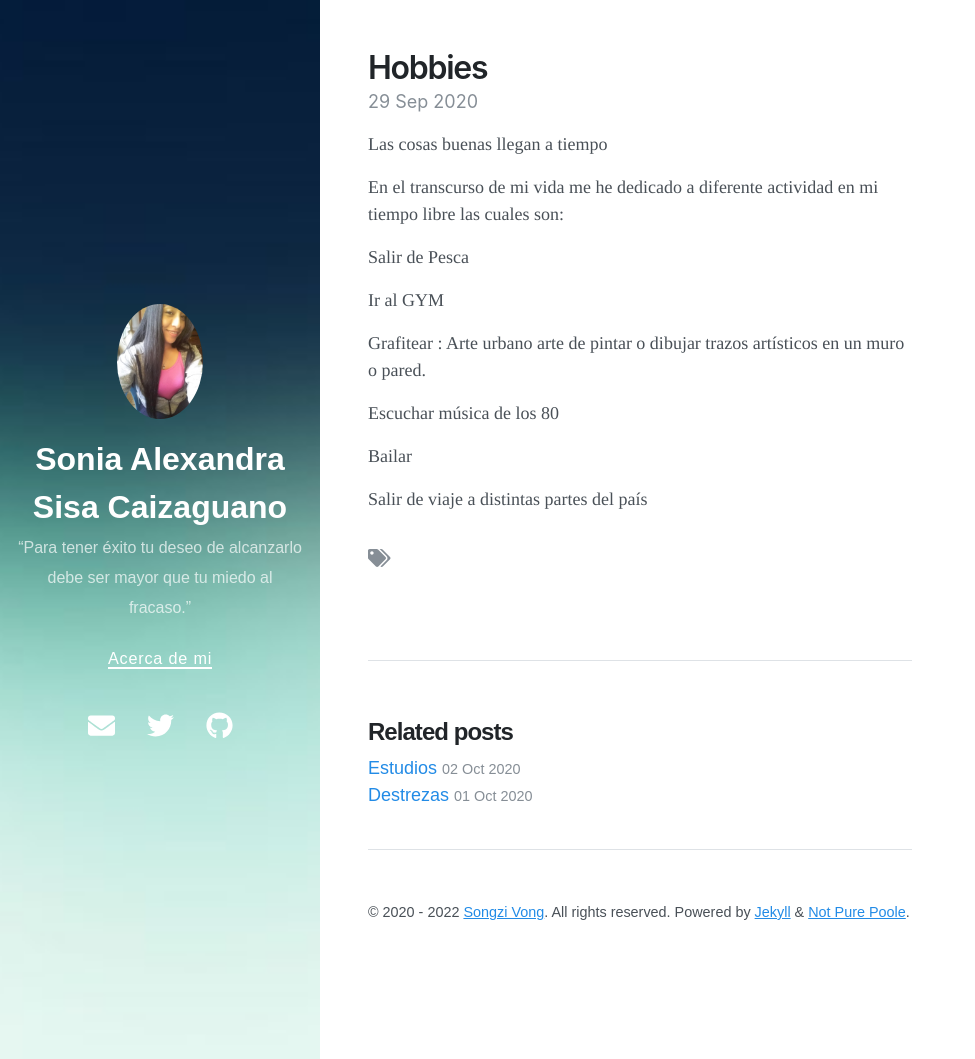
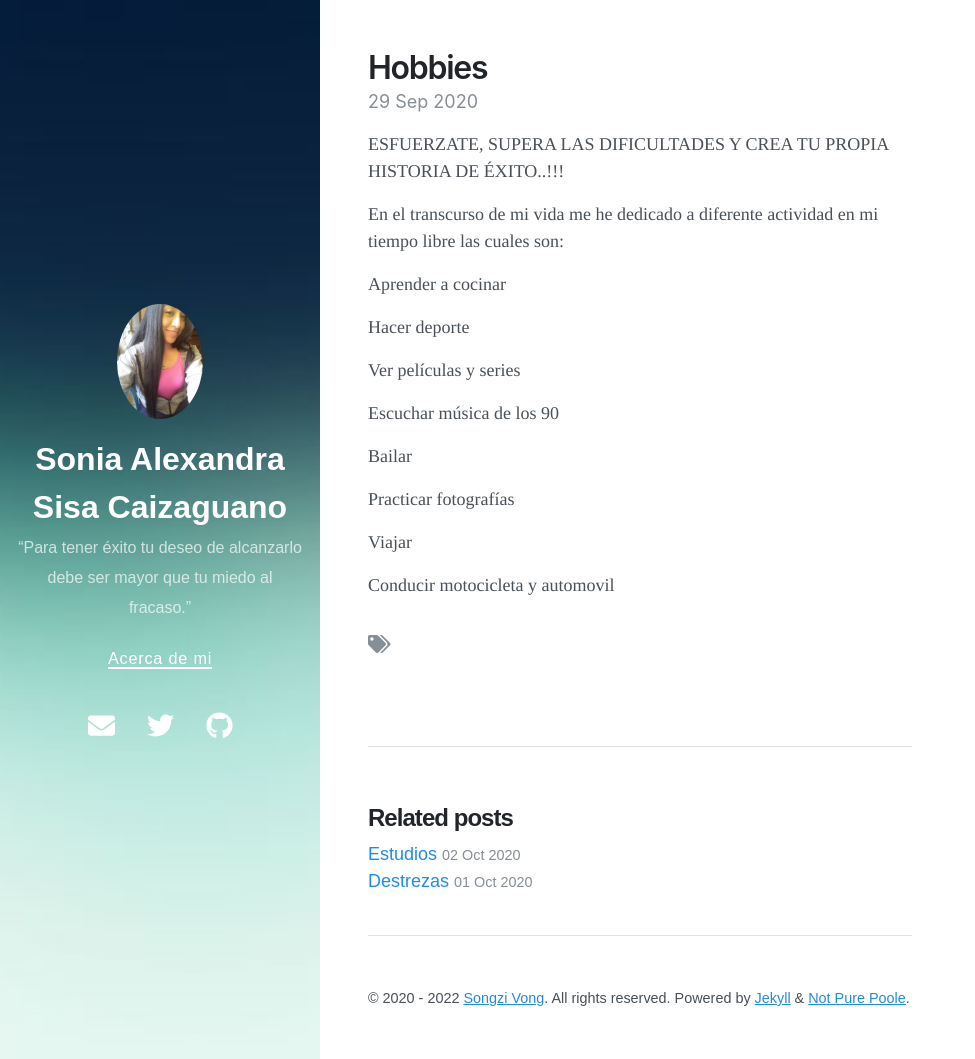
Before and after one commit to sonysc/sonysc.github.io, a Jekyll site: the page built from _posts/2020-09-29-welcome-to-not-pure-poole.md, in a window 1280 px wide and 1059 px high. Shown: the whole window, without its empty margins (0-975 px from the left). Built offline with Jekyll 4.4.1, drawn with Linux system fonts in a browser that asks for light colours; nearby versions of some CDN libraries.

Commit message:
Update 2020-09-29-welcome-to-not-pure-poole.md

```diff
--- a/_posts/2020-09-29-welcome-to-not-pure-poole.md
+++ b/_posts/2020-09-29-welcome-to-not-pure-poole.md
@@ -5,18 +5,22 @@ title:  Hobbies
 
 ---
 
-Las cosas buenas llegan a tiempo
+ESFUERZATE, SUPERA LAS DIFICULTADES Y CREA TU PROPIA HISTORIA DE ÉXITO..!!!
 
 En el transcurso de mi vida me he dedicado a diferente actividad en mi tiempo libre las cuales son:
 
-Salir de Pesca
+Aprender a cocinar
 
-Ir al GYM
+Hacer deporte
 
-Grafitear :  Arte urbano arte de pintar o dibujar trazos artísticos en un muro o pared.
+Ver películas y series
 
-Escuchar música de los 80
+Escuchar música de los 90
 
 Bailar
 
-Salir de viaje a distintas partes del país
+Practicar fotografías
+
+Viajar
+
+Conducir motocicleta y automovil
```
